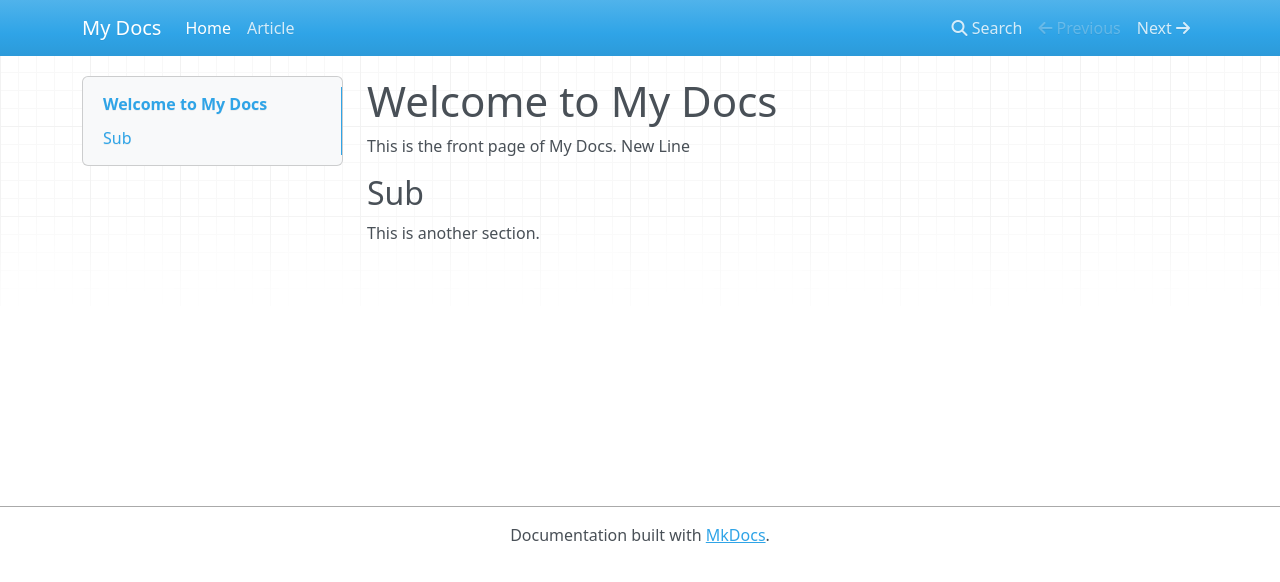
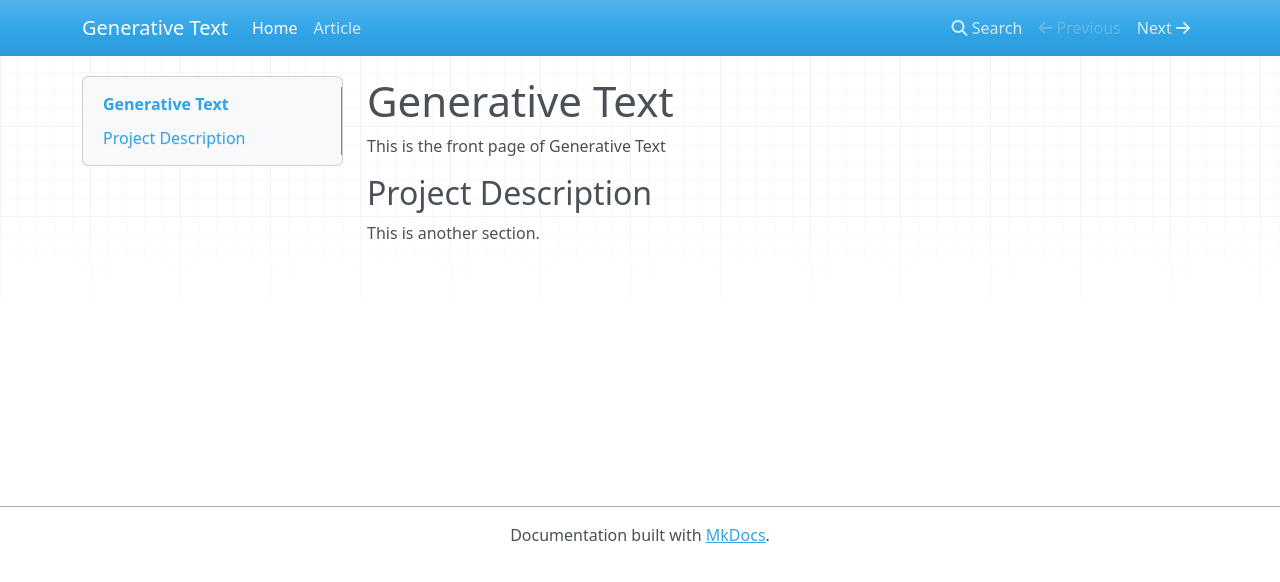
Before and after one commit to emanuelcohal/MKdocs, an MkDocs documentation site: the page built from docs/index.md, in a window 1280 px wide. Shown: the top 582 px of the page. Built offline with MkDocs 1.6.1, drawn with Linux system fonts in a browser that asks for light colours; nearby versions of some CDN libraries.

Commit message:
md changes

```diff
--- a/docs/index.md
+++ b/docs/index.md
@@ -1,7 +1,7 @@
-# Welcome to My Docs
+# Generative Text
 
-This is the front page of My Docs. New Line
+This is the front page of Generative Text
 
-## Sub
+## Project Description
 
 This is another section.
--- a/mkdocs.yml
+++ b/mkdocs.yml
@@ -1,4 +1,4 @@
-site_name: My Docs
+site_name: Generative Text
 site_url: https://example.com/
 theme:
   name: mkdocs
```
